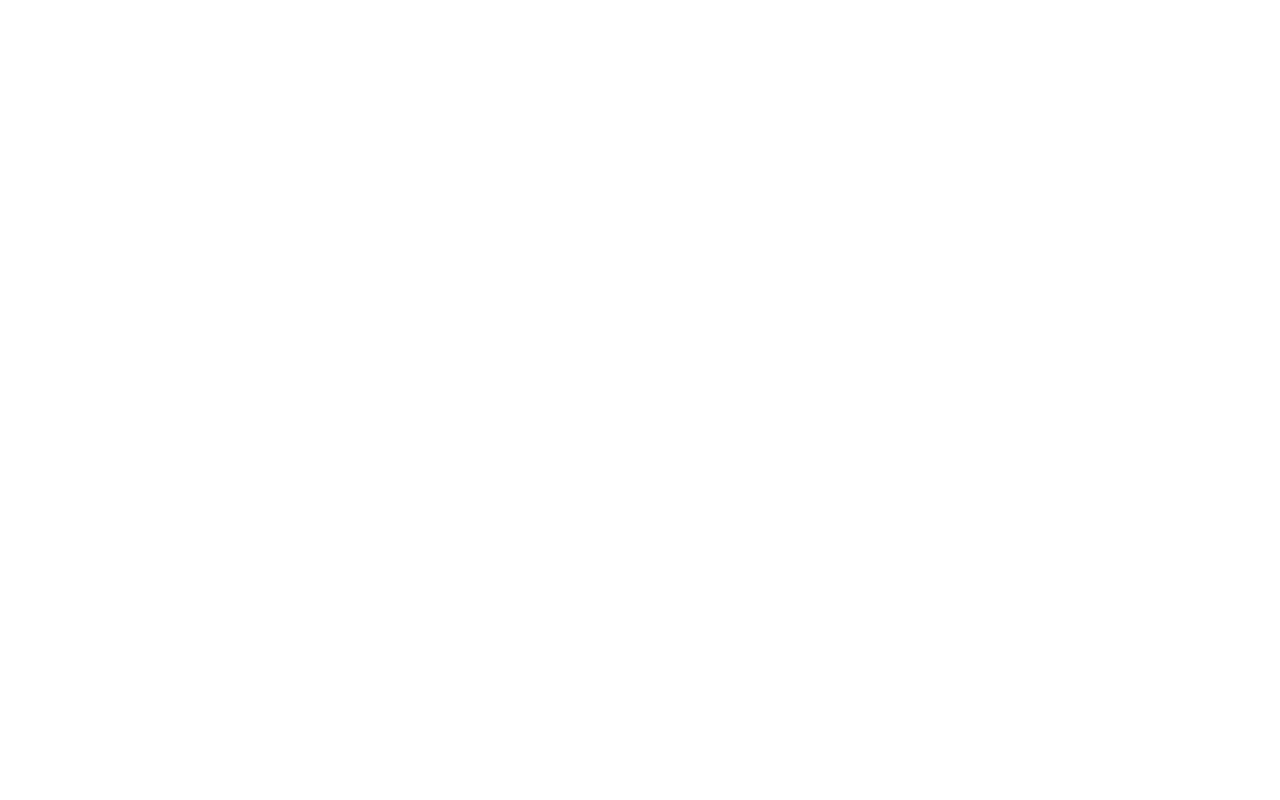
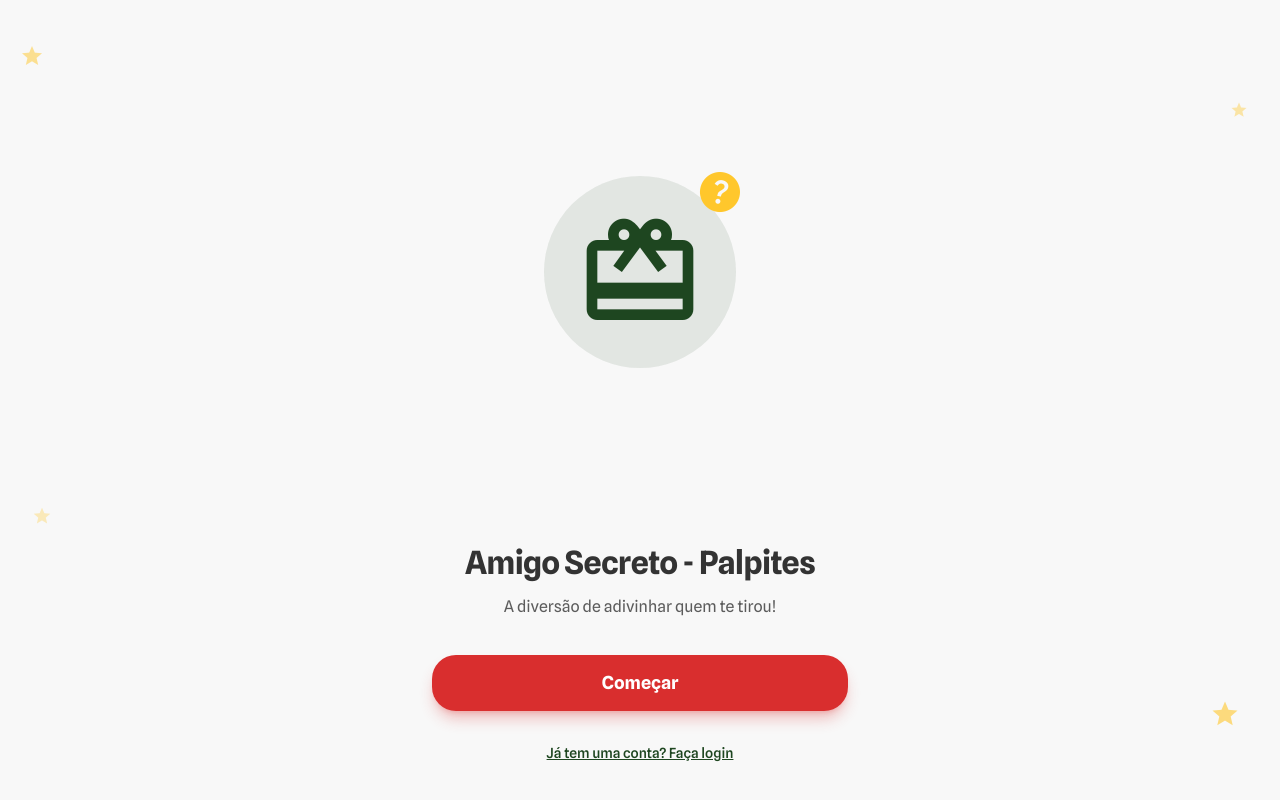
Before and after one commit to Pires84/amigo-secreto-palpites, a plain HTML site: page index.html in a window 1280 px wide. Drawn offline with nearby package versions, Linux system fonts and the light colour scheme.

Commit message:
Update index.html

```diff
--- a/index.html
+++ b/index.html
@@ -35,3 +35,83 @@ tailwind.config = {
                 xl: "1.5rem",
                 full: "9999px"
             },
+        },
+    },
+}
+</script>
+
+<style>
+.material-symbols-outlined {
+    font-variation-settings: 'FILL' 1, 'wght' 400, 'GRAD' 0, 'opsz' 24;
+}
+body {
+    min-height: max(884px, 100dvh);
+}
+</style>
+
+</head>
+<body class="bg-background-light dark:bg-background-dark font-display">
+
+<div class="relative flex h-auto min-h-screen w-full flex-col group/design-root overflow-x-hidden">
+
+    <div class="flex flex-col items-center justify-center flex-grow p-6 text-center">
+
+        <!-- Ícone -->
+        <div class="flex w-full max-w-xs grow items-center justify-center py-8">
+            <div class="relative flex h-48 w-48 items-center justify-center rounded-full bg-secondary/10 dark:bg-secondary/20">
+                <span class="material-symbols-outlined text-9xl text-secondary">card_giftcard</span>
+                <span class="material-symbols-outlined absolute -top-2 -right-2 text-5xl text-accent rotate-12">help</span>
+            </div>
+        </div>
+
+        <!-- Textos -->
+        <div class="w-full max-w-md">
+            <h1 class="text-text-primary dark:text-gray-100 tracking-tight text-[32px] font-bold leading-tight pt-6 pb-3">
+                Amigo Secreto - Palpites
+            </h1>
+            <p class="text-text-secondary dark:text-gray-400 text-base font-normal leading-normal pb-8">
+                A diversão de adivinhar quem te tirou!
+            </p>
+        </div>
+
+        <!-- Botões -->
+        <div class="w-full max-w-md space-y-4">
+
+            <!-- Botão COMEÇAR com navegação -->
+            <div class="flex px-4 py-1 justify-center">
+                <button
+                    data-nav="Palpites.html"
+                    class="flex min-w-[84px] max-w-[480px] cursor-pointer items-center justify-center overflow-hidden rounded-xl h-14 px-5 flex-1 bg-primary text-white text-lg font-bold shadow-lg shadow-primary/30 hover:bg-primary/90 transition-colors">
+                    <span class="truncate">Começar</span>
+                </button>
+            </div>
+
+            <!-- Link Login -->
+            <p
+                data-nav="login_cadastro.html"
+                class="text-secondary dark:text-green-300 text-sm font-medium leading-normal py-3 px-4 text-center underline cursor-pointer hover:opacity-80">
+                Já tem uma conta? Faça login
+            </p>
+        </div>
+
+    </div>
+
+    <!-- Estrelas decorativas -->
+    <div class="absolute top-10 left-5 text-accent opacity-50">
+        <span class="material-symbols-outlined text-2xl">star</span>
+    </div>
+    <div class="absolute top-24 right-8 text-accent opacity-40">
+        <span class="material-symbols-outlined text-lg">star</span>
+    </div>
+    <div class="absolute bottom-1/3 left-8 text-accent opacity-30">
+        <span class="material-symbols-outlined text-xl">star</span>
+    </div>
+    <div class="absolute bottom-16 right-10 text-accent opacity-60">
+        <span class="material-symbols-outlined text-3xl">star</span>
+    </div>
+
+</div>
+
+<script src="js/main.js"></script>
+</body>
+</html>
```
